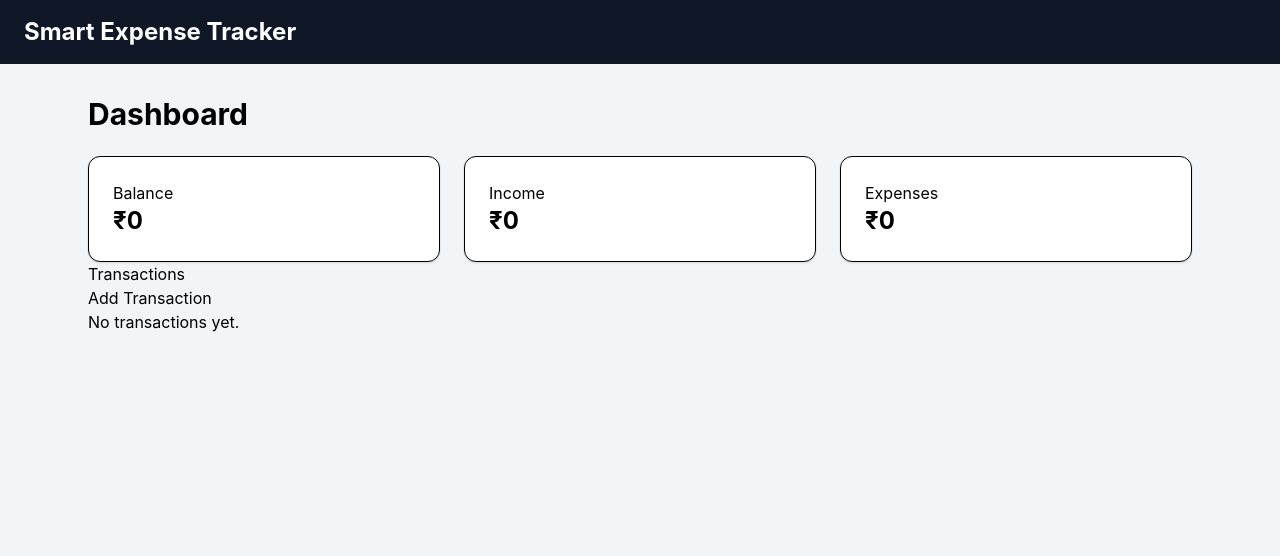
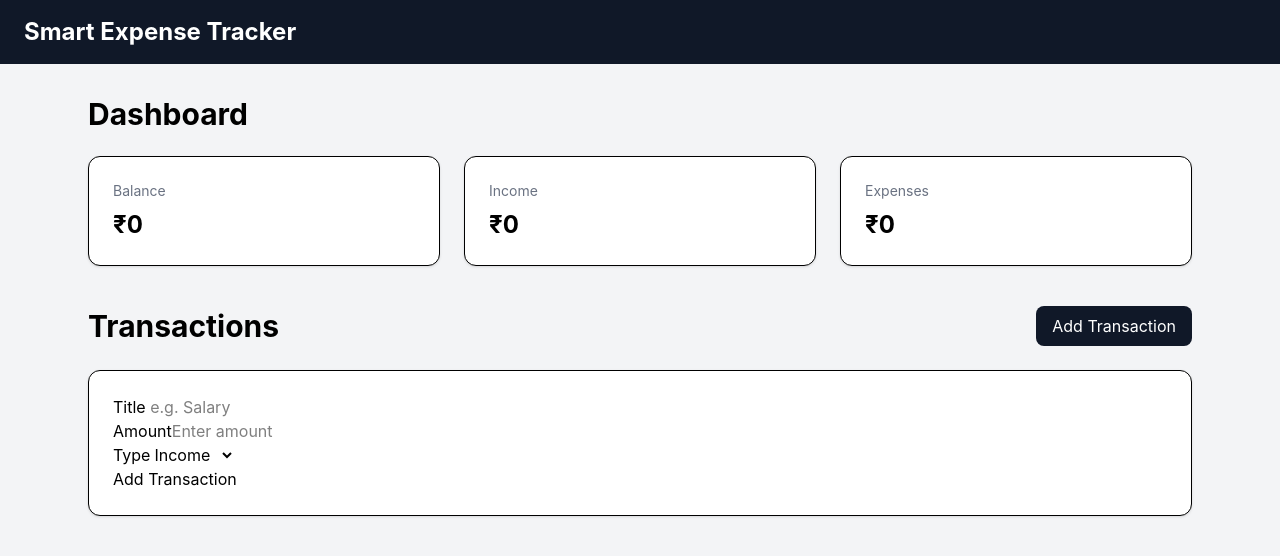
Before and after one commit to Spandir24/smart-expense-tracker, a React app in the folder frontend/: page / in a window 1280 px wide. Shown: the top 556 px of the page. Built offline with nearby package versions, Linux system fonts and the light colour scheme; the HTML template or start-up script is replaced by a standard one.

Commit message:
form struc

```diff
--- a/frontend/src/App.jsx
+++ b/frontend/src/App.jsx
@@ -1,8 +1,11 @@
 import Navbar from "./components/Navbar";
 import Dashboard from "./components/Dashboard";
 import Transactions from "./components/Transactions";
+import { useState } from "react";
 
 function App() {
+  const [transactions, setTransactions] = useState([]);
+
   return (
     <>
       <Navbar />
--- a/frontend/src/components/Dashboard.jsx
+++ b/frontend/src/components/Dashboard.jsx
@@ -5,18 +5,18 @@ function Dashboard() {
 
       <div className="grid grid-cols-1 md:grid-cols-3 gap-6">
         <div className="bg-white p-6 border rounded-xl shadow-sm">
-          <h3>Balance</h3>
-          <p className="text-2xl font-bold">₹0</p>
+          <h3 className="text-gray-500 text-sm">Balance</h3>
+          <p className="text-2xl font-bold mt-2">₹0</p>
         </div>
 
         <div className="bg-white p-6 border rounded-xl shadow-sm">
-          <h3>Income</h3>
-          <p className="text-2xl font-bold">₹0</p>
+          <h3 className="text-gray-500 text-sm">Income</h3>
+          <p className="text-2xl font-bold mt-2">₹0</p>
         </div>
 
         <div className="bg-white p-6 border rounded-xl shadow-sm">
-          <h3>Expenses</h3>
-          <p className="text-2xl font-bold">₹0</p>
+          <h3 className="text-gray-500 text-sm">Expenses</h3>
+          <p className="text-2xl font-bold mt-2">₹0</p>
         </div>
       </div>
     </section>
--- a/frontend/src/components/Transactions.jsx
+++ b/frontend/src/components/Transactions.jsx
@@ -1,12 +1,36 @@
 function Transactions() {
   return (
-    <section>
-      <h2>Transactions</h2>
+    <section className="mt-10">
+      <div className="flex justify-between items-center mb-6">
+        <h2 className="text-3xl font-bold">Transactions</h2>
 
-      <button>Add Transaction</button>
+        <button className="bg-gray-900 text-white px-4 py-2 rounded-lg">
+          Add Transaction
+        </button>
+      </div>
 
-      <div>
-        <p>No transactions yet.</p>
+      <div className="bg-white p-6 border rounded-xl shadow-sm">
+        <form>
+          <div>
+            <label>Title</label>
+            <input type="text" placeholder=" e.g. Salary" />
+          </div>
+
+          <div>
+            <label>Amount</label>
+            <input type="number" placeholder="Enter amount" />
+          </div>
+
+          <div>
+            <label>Type</label>
+            <select>
+              <option value="income">Income</option>
+              <option value="expense">Expense</option>
+            </select>
+          </div>
+
+          <button type="submit">Add Transaction</button>
+        </form>
       </div>
     </section>
   );
```
